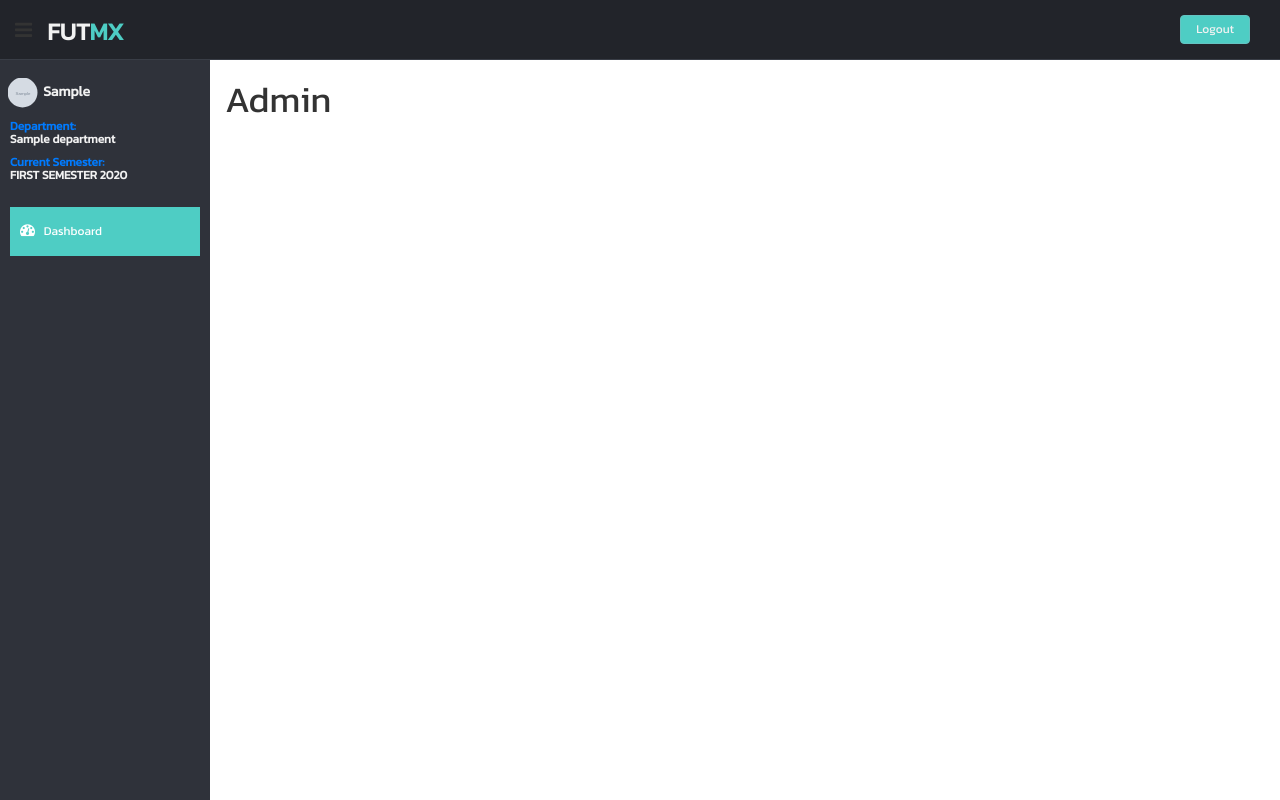
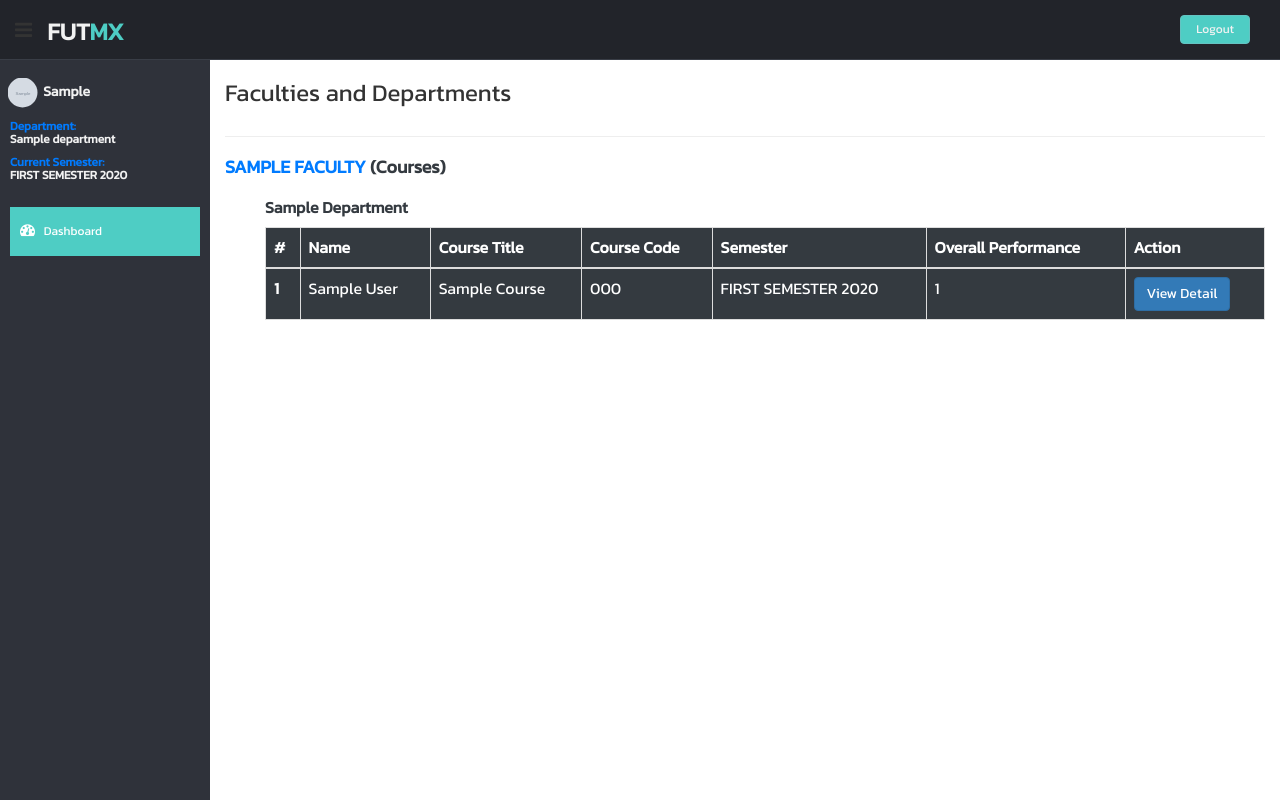
Before and after one commit to Imuhammed24/lEvaluation, a Django app: page /accounts/home/ in a window 1280 px wide. Run offline with Django 3.2, Linux system fonts and the light colour scheme; a user stored in the database is signed in; tables that the repository leaves empty hold one stand-in row (values such as "Sample post"); grey boxes marked "Sample" are stand-in pictures; some libraries are stand-ins or nearby versions.

Commit message:
Working on admin page

```diff
--- a/account/templates/account/dashboards/admin_dashboard.html
+++ b/account/templates/account/dashboards/admin_dashboard.html
@@ -1,5 +1,6 @@
 {% extends 'account/account_base.html' %}
 {% load static %}
+{% load process_general_lecturers_result %}
 
 {% block aside_list_li %}
     <li class="mt">
@@ -37,7 +38,50 @@
 
 {% block body_section_section %}
 <section class="wrapper">
-<h1>Admin</h1>
+    <div>
+        <h3 class="bold mb-5">Faculties and Departments</h3>
+        <hr>
+        <div>
+            {% for faculty in faculties %}
+                <h4 class="font-weight-bold text-primary">{{ faculty.name.upper }} <span class="text-dark">(Courses)</span></h4>
 
+                <ul>
+                    {% for department in faculty.departments.all %}
+                    <li>
+
+                        <table class="table table-hover table-bordered table-dark">
+                            <caption class="font-weight-bold text-dark" style="caption-side: top">{{ department.name.title }}</caption>
+                          <thead>
+                            <tr>
+                              <th scope="col">#</th>
+                              <th scope="col">Name</th>
+                              <th scope="col">Course Title</th>
+                              <th scope="col">Course Code</th>
+                              <th scope="col">Semester</th>
+                              <th scope="col">Overall Performance</th>
+                              <th scope="col">Action</th>
+                            </tr>
+                          </thead>
+                          <tbody>
+                          {% for course in department.department_courses.all %}
+                            <tr>
+                              <th scope="row">{{forloop.counter}}</th>
+                              <td>{{course.lecturer.first_name.title}} {{course.lecturer.last_name.title}}</td>
+                              <td>{{course.title.title}}</td>
+                              <td>{{course.code.upper}}</td>
+                              <td>{{ request.user.profile.department.faculty.current_semester.first }}</td>
+                              <td>{% get_lecturer_performance course request.user.profile.department.faculty.current_semester.first %}</td>
+                              <td><a class="btn btn-primary" href="">View Detail</a></td>
+                            </tr>
+                          {% endfor %}
+                          </tbody>
+                        </table>
+                    </li>
+                    {% endfor %}
+                </ul>
+
+            {% endfor %}
+        </div>
+    </div>
 </section>
 {% endblock %}
--- /dev/null
+++ b/account/templatetags/process_general_lecturers_result.py
@@ -0,0 +1,14 @@
+# process_general_lecturers_result
+from django import template
+
+from assessment.models import Semester, Assessment
+
+register = template.Library()
+
+
+@register.simple_tag()
+def get_lecturer_performance(course, semester):
+    assessment_semester = Semester.objects.get(name=semester.name, year=semester.year)
+    assessment = Assessment.objects.get(course=course, semester=assessment_semester, lecturer=course.lecturer)
+    questions = assessment.questions.all()
+    return f'{course.id}'
--- a/account/views.py
+++ b/account/views.py
@@ -6,7 +6,7 @@ from django.shortcuts import render, redirect
 # Create your views here.
 from account.forms import LoginForm
 from account.models import Profile
-from faculty.models import Course
+from faculty.models import Course, Faculty
 
 
 def login_view(request):
@@ -54,9 +54,14 @@ def home_view(request):
         courses = Course.objects.filter(departments_offering__in=[request.user.profile.department],
                                         level_offering=request.user.profile.level)
         context['courses'] = courses
-    else:
+
+    elif request.user.is_staff and  not request.user.is_superuser:
         courses = request.user.courses.all()
         context['courses'] = courses
+
+    else:
+        faculties = Faculty.objects.all()
+        context['faculties'] = faculties
 
     if request.user.is_superuser:
         template = 'account/dashboards/admin_dashboard.html'
--- a/faculty/models.py
+++ b/faculty/models.py
@@ -16,7 +16,7 @@ class Faculty(models.Model):
 class Department(models.Model):
     name = models.CharField(max_length=40)
     lecturers = models.ManyToManyField(User, related_name='department', blank=True, limit_choices_to={'is_staff': True})
-    faculty = models.ForeignKey(Faculty, on_delete=models.CASCADE, null=True, blank=True)
+    faculty = models.ForeignKey(Faculty, on_delete=models.CASCADE, related_name='departments', null=True, blank=True)
 
     def __str__(self):
         return f'{self.name}'
@@ -40,6 +40,7 @@ class Course(models.Model):
                                  related_name='courses',
                                  limit_choices_to={'is_staff': True})
     departments_offering = models.ManyToManyField(Department, blank=True, related_name='courses')
+    department_owned = models.ForeignKey(Department, null=True, blank=True, on_delete=models.CASCADE, related_name='department_courses')
     level_offering = models.IntegerField(choices=LEVEL, null=True, blank=True)
 
     def __str__(self):
```
Also changed, not shown: account/templatetags/__init__.py (added).
